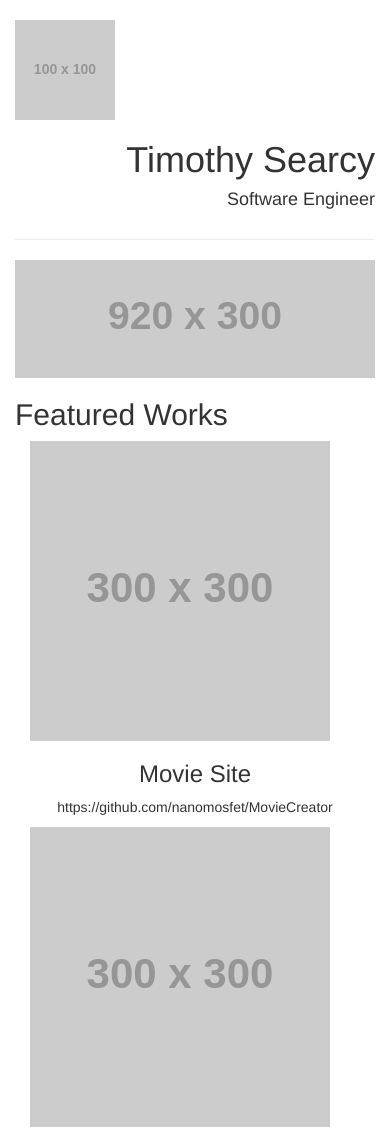
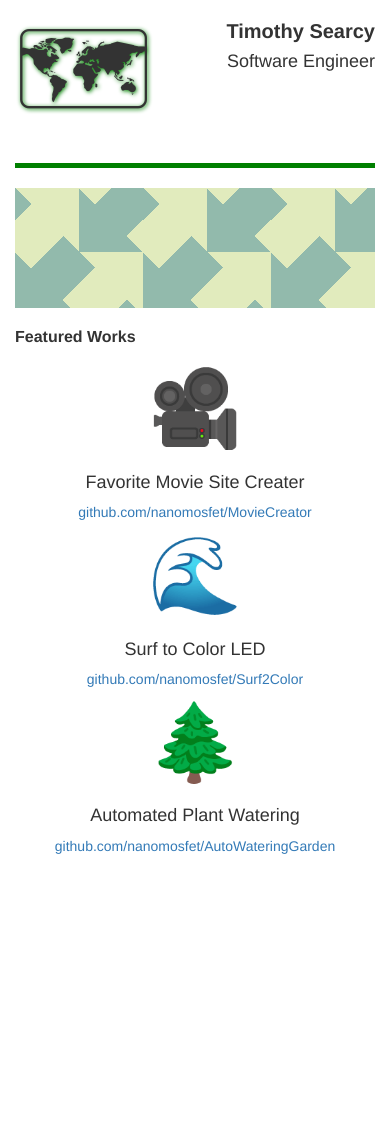
Before and after one commit to nanomosfet/Portfolio, a plain HTML site: page index.html in a window 390 px wide. Shown: the top 1130 px of the page. After the commit the page ends 856 px from the top, so only its background shows below. Drawn offline with Linux system fonts and the light colour scheme.

Commit message:
updated to a more responsive design

```diff
--- a/css/styles.css
+++ b/css/styles.css
@@ -2,5 +2,70 @@ p {
 	word-wrap: break-word;
 }
  .title-logo {
- 	padding-top: 20px;
+ 	padding-top: 0px;
+ 	font-size:100px;
+ 	text-shadow: 1px 1px 4px green;
  }
+
+ .main-photo {
+	height:100px;
+	/*background-image: url("../images/Electrical.svg");*/
+	/*background-position: center center;
+	background-size: cover;*/
+	background:
+	linear-gradient(45deg, #92baac 45px, transparent 45px)64px 64px,
+	linear-gradient(45deg, #92baac 45px, transparent 45px,transparent 91px, #e1ebbd 91px, #e1ebbd 135px, transparent 135px),
+	linear-gradient(-45deg, #92baac 23px, transparent 23px, transparent 68px,#92baac 68px,#92baac 113px,transparent 113px,transparent 158px,#92baac 158px);
+	background-color:#e1ebbd;
+	background-size: 128px 128px;
+
+}
+
+@media screen and (min-width: 920px) {
+	 .container {
+	 	width: 920px;
+	 	margin-left: auto;
+	 	margin-right: auto;
+
+	 }
+
+
+}
+
+@media screen and (max-width: 650px) {
+ 	#PersonName {
+ 		font-size: 20px;
+ 		font-weight: bold;
+	}
+
+ 	#featuredWorks {
+ 		font-size: 16px;
+ 		font-weight: bold;
+ 	}
+	h3 {
+		font-size:14px;
+		font-weight: bold;
+	}
+	.main-photo {
+		height:120px;
+	}
+
+
+}
+
+
+
+hr {
+	border-top: 5px solid green
+}
+
+@media screen and (min-width: 750px) {
+
+	}
+
+
+
+
+#workIcon {
+	font-size:75px;
+}
--- a/index.html
+++ b/index.html
@@ -18,13 +18,13 @@
 
 </head>
 <body>
-	<div class="container-fluid">
+	<div class="container">
 		<div class="row">
-			<div class="col-md-3 col-xs-12">
-				<img src="http://placehold.it/100x100" class="img-responsive title-logo">
+			<div class="col-md-3 col-xs-6 title-logo">
+				&#128506;
 			</div>
-			<div class="col-md-9 col-xs-12 text-right">
-				<h1>Timothy Searcy</h1>
+			<div class="col-md-9 col-xs-6 text-right">
+				<h1 id="PersonName">Timothy Searcy</h1>
 				<h4>Software Engineer</h4>
 			</div>
 		</div>
@@ -34,45 +34,82 @@
 			</div>
 		</div>
 		<div class="row ">
-			<div class="col-md-12 col-xs-12 ">
-				<img src="http://placehold.it/920x300" class="img-responsive center-block">
+			<div class="col-md-12 col-xs-12">
+				<!-- <img src="images/Electrical-optimized.svg" class="main-photo"> -->
+				<div class="main-photo"></div>
 			</div>
 		</div>
 		<div class="row">
 			<div class="col-md-12 col-xs-12">
-				<h2> Featured Works </h2>
+				<h3 id="featuredWorks"> Featured Works </h3>
 			</div>
 		</div>
-		<div class="row text-center center-block">
-			<div class="col-md-4 col-xs-12">
-				<img src="http://placehold.it/300x300" class="img-responsive" data-toggle="modal" data-target="#testModal">
-				<h3>Movie Site</h3>
-				<p>https://github.com/nanomosfet/MovieCreator</p>
+
+		<div class="row text-center">
+			<div class="tile col-lg-4 col-md-4 col-sm-6 col-xs-12 ">
+
+				<div id="workIcon" data-toggle="modal" data-target="#MovieModal">&#127909;</div>
+				<h4>Favorite Movie Site Creater</h4>
+				<a href="https://github.com/nanomosfet/MovieCreator">github.com/nanomosfet/MovieCreator</a>
 
 			</div>
-			<div class="col-md-4 col-xs-12">
-				<img src="http://placehold.it/300x300" class="img-responsive" data-toggle="modal" data-target="#testModal">
-				<h3>Movie Site</h3>
-				<p>https://github.com/nanomosfet/MovieCreator</p>
+			<div class="col-lg-4 col-md-4 col-sm-6 col-xs-12 tile">
+				<div id="workIcon" data-toggle="modal" data-target="#SurfModal">&#127754;</div>
+				<h4>Surf to Color LED</h4>
+				<a href="https://github.com/nanomosfet/Surf2Color">github.com/nanomosfet/Surf2Color</a>
 			</div>
-			<div class="col-md-4 col-xs-12">
-				<img src="http://placehold.it/300x300" class="img-responsive" data-toggle="modal" data-target="#testModal">
-				<h3>Movie Site</h3>
-				<p>https://github.com/nanomosfet/MovieCreator</p>
+			<div class="col-lg-4 col-md-4 col-sm-6 col-xs-12 tile">
+				<div id="workIcon" data-toggle="modal" data-target="#PlantModal">&#127794;</div>
+				<h4>Automated Plant Watering</h4>
+				<a href="https://github.com/nanomosfet/AutoWateringGarden">github.com/nanomosfet/AutoWateringGarden</a>
 			</div>
 		</div>
 	</div>
 
 <!-- Modal -->
-    <div class="modal fade" id="testModal" tabindex="-1" role="dialog" aria-labelledby="myModalLabel" aria-hidden="true">
+    <div class="modal fade" id="MovieModal" tabindex="-1" role="dialog" aria-labelledby="myModalLabel" aria-hidden="true">
         <div class="modal-dialog">
             <div class="modal-content">
                 <div class="modal-header">
                     <h4 class="modal-title" id="myModalLabel">Favorite App Page</h4>
                 </div>
                 <div class="modal-body">
-                    <img class="img-responsive" src="http://placehold.it/200x300">
-                    This is an example text blah blah yeah we write things in here like it makes sense.
+                    <div class="text-center" id="workIcon" data-toggle="modal" data-target="#testModal">&#127909;</div>
+                    <p>This is a Python program that lets you easily create your own favorite movie website that shows information and trailers of the movies</p>
+                </div>
+                <div class="modal-footer">
+                    <button type="button" class="btn btn-default" data-dismiss="modal">Close</button>
+                </div>
+            </div>
+        </div>
+    </div>
+
+    <div class="modal fade" id="SurfModal" tabindex="-1" role="dialog" aria-labelledby="myModalLabel" aria-hidden="true">
+        <div class="modal-dialog">
+            <div class="modal-content">
+                <div class="modal-header">
+                    <h4 class="modal-title" id="myModalLabel">Favorite App Page</h4>
+                </div>
+                <div class="modal-body">
+                    <div class="text-center" id="workIcon" data-toggle="modal" data-target="#testModal">&#127754;</div>
+                    <p>This is a Python program that is used on the rasberry pi to change a LED's color depending on the surf conditions of your local beach.</p>
+                </div>
+                <div class="modal-footer">
+                    <button type="button" class="btn btn-default" data-dismiss="modal">Close</button>
+                </div>
+            </div>
+        </div>
+    </div>
+
+    <div class="modal fade" id="PlantModal" tabindex="-1" role="dialog" aria-labelledby="myModalLabel" aria-hidden="true">
+        <div class="modal-dialog">
+            <div class="modal-content">
+                <div class="modal-header">
+                    <h4 class="modal-title" id="myModalLabel">Favorite App Page</h4>
+                </div>
+                <div class="modal-body">
+                    <div class="text-center" id="workIcon" data-toggle="modal" data-target="#testModal">&#127794;</div>
+                    <p>This is an Arduino project that lets you automatically water your plants.</p>
                 </div>
                 <div class="modal-footer">
                     <button type="button" class="btn btn-default" data-dismiss="modal">Close</button>
```
